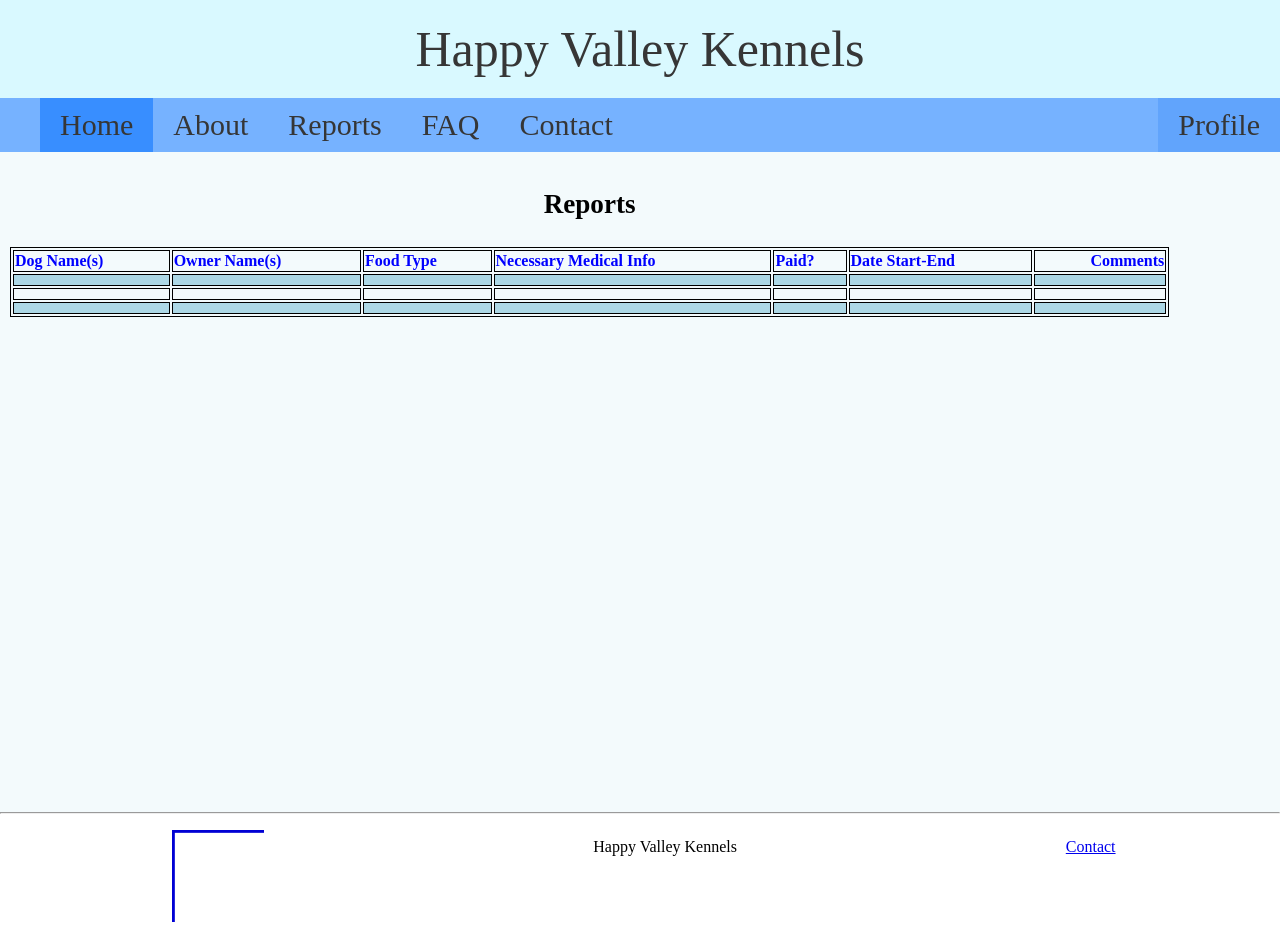
After one commit to Nawtic/HappyValleyKennels, a PHP site: page /Reports/index.html in a window 1280 px wide. The commit adds this page. Run offline with PHP 8.4, Linux system fonts and the light colour scheme; lists and menus that the app fills with data are empty.

```diff
--- /dev/null
+++ b/Reports/index.html
@@ -0,0 +1,89 @@
+<!DOCTYPE html>
+<!--
+To change this license header, choose License Headers in Project Properties.
+To change this template file, choose Tools | Templates
+and open the template in the editor.
+-->
+<!DOCTYPE html>
+
+<html>
+    <head>
+        <title>Happy Valley Kennels</title>
+        <link rel="stylesheet" type="text/css" href="../reports.css">
+        <link rel="stylesheet" type="text/css" href="reports.css">
+    </head>
+    <body>
+        <div id="Page_Header">
+            <a href="../Home">Happy Valley Kennels</a>
+        </div>
+
+        <ul id="Nav_Bar">
+            <li><a class="active" href="../Home">Home</a></li>
+            <li><a href="../About">About</a></li>
+            <li><a href="Desktop/...reports.html">Reports</a></li>
+            <li><a href="../FAQ">FAQ</a></li>
+            <li><a href="../Contact">Contact</a></li>
+            <li id="Profile_Button"><a href="../Profile">Profile</a></li>
+        </ul>
+
+        <!-- Content of this div should be unique to each page -->
+        <div id="Page_Content">
+            <section>
+      <table>
+         <caption><h3>Reports</h3></caption>
+        <thead>
+            <tr>
+                <th class="left">Dog Name(s)</th>
+                <th class="left">Owner Name(s)</th>
+                <th class="left">Food Type</th>
+                <th class="left">Necessary Medical Info</th>
+                <th class="left">Paid?</th>
+                <th class="left">Date Start-End</th>
+                <th class="right">Comments</th>
+            </tr>
+        </thead>
+        <tbody>
+            <tr class="blue">
+                <td rowspan="1" class="middle"></td>
+                <td></td>
+                <td></td>
+                <td></td>
+                <td></td>
+                <td></td>
+                <td></td>
+            </tr>
+            <tr>
+                <td rowspan="1" class="middle"></td>
+                <td></td>
+                <td></td>
+                <td></td>
+                <td></td>
+                <td></td>
+                <td></td>
+            </tr>
+            <tr class="blue">
+                <td rowspan="1" class="middle"></td>
+                <td></td>
+                <td></td>
+                <td></td>
+                <td></td>
+                <td></td>
+                <td></td>
+            </tr>
+        </tbody>
+    </table>
+</section>
+
+        </div>
+
+        <div id="Page_Footer">
+            <hr>
+            <div id="Footer_Content">
+                <object type="image/svg+xml" data="../assets/HappyValleyLogo.svg" width="100" height="100"></object>
+                <p>Happy Valley Kennels</p>
+                <p><a href="../Contact">Contact</a></p>
+            </div>
+        </div>
+
+    </body>
+</html>
--- /dev/null
+++ b/Reports/reports.css
@@ -0,0 +1,156 @@
+/*
+To change this license header, choose License Headers in Project Properties.
+To change this template file, choose Tools | Templates
+and open the template in the editor.
+*/
+/*
+    Created on : Mar 24, 2022, 7:51:12 PM
+    Author     : lexir
+*/
+body{
+    margin: 0;
+    padding: 0;
+
+    background-color: rgb(243, 250, 252);
+}
+
+
+/* Style the page header and its content */
+#Page_Header {
+    background-color: rgb(217, 249, 255);
+    padding: 20px;
+    display: flex;
+    justify-content: center;
+}
+
+#Page_Header a{
+    margin: 0;
+
+    text-decoration: none;
+    font-size: 50px;
+    color: rgb(54, 54, 54);
+}
+
+#Nav_Bar {
+    background-color: rgb(118, 178, 255);
+
+    margin-top: 0;
+    margin-bottom: 0;
+
+    list-style: none;
+    overflow: hidden;
+}
+
+
+/*Style the nav-bar and its elements*/
+#Nav_Bar li {
+    float: left;
+}
+
+#Nav_Bar li a {
+    display: block;
+
+    font-size: 30px;
+    color: rgb(54, 54, 54);
+    text-decoration: none;
+
+    padding-top: 10px;
+    padding-bottom: 10px;
+    padding-left: 20px;
+    padding-right: 20px;
+}
+
+#Nav_Bar li a:hover {
+    background-color: rgb(88, 160, 255);
+}
+
+#Profile_Button a {
+    position: absolute;
+    right: 0;
+
+    background-color: rgb(97, 164, 252);
+
+    font-size: 30px;
+    color: rgb(54, 54, 54);
+    text-decoration: none;
+
+    padding-top: 8px;
+    padding-bottom: 10px;
+    padding-left: 20px;
+    padding-right: 20px;
+
+    border-style: none;
+}
+
+#Profile_Button a:hover {
+    background-color: rgb(33, 93, 172);
+}
+
+.active {
+    background-color: rgb(56, 142, 255);
+}
+
+
+/* Style content area */
+#Page_Content {
+    min-height: 80vh;
+    padding: 10px;
+}
+
+
+/* Footer Styling */
+#Page_Footer{
+    background-color: rgb(255, 255, 255);
+}
+
+#Page_Footer hr {
+    margin-top: 0;
+}
+
+#Footer_Content {
+    display: flex;
+    justify-content: space-around;
+    flex-direction: row;
+    padding-bottom: 10px;
+}
+caption
+{
+    font-weight:bold;
+    text-align:center;
+    font-size: 145%;
+}
+table
+{
+    width: 92%;
+    border: 1px solid black;
+}
+th
+{
+    color: blue;
+     border: 1px solid black;
+}
+td
+{
+    padding: 5px;
+     border: 1px solid black;
+}
+.blue
+{
+    background-color: lightblue;
+}
+.middle
+{
+    vertical-align: middle;
+}
+.left
+{
+    text-align: left;
+}
+.center
+{
+    text-align: center;
+}
+.right
+{
+    text-align: right;
+}
--- a/Sign Out/index.php
+++ b/Sign Out/index.php
@@ -2,5 +2,9 @@
     session_start();
     session_destroy();
 
-    echo("You've been signed out")
+    include "../assets/Header.php";
+
+    echo("You've been signed out");
+
+    include "../assets/Footer.html";
 ?>
--- a/assets/Header.php
+++ b/assets/Header.php
@@ -1,8 +1,8 @@
 <?php
     session_start();
 
-    if(isset($_SESSION["Username"]) == 1) {
-        $username = $_SESSION["Username"];
+    if(isset($_SESSION["First Name"]) == 1) {
+        $username = $_SESSION["First Name"];
     }
     else {
         $username = "Sign In";
@@ -26,7 +26,7 @@
         </div>
 
         <ul id="Nav_Bar">
-            <li><a class="active" href="../Home">Home</a></li>
+            <li><a href="../Home">Home</a></li>
             <li><a href="../About">About</a></li>
             <li><a href="../Contact">Contact</a></li>
             <?php
```
Also changed, not shown: CreateDB.sql (added, +26 -0 lines), Sign In/index.php (+52 -7 lines), assets/SignInSuccess.php (added, +7 -0 lines).
